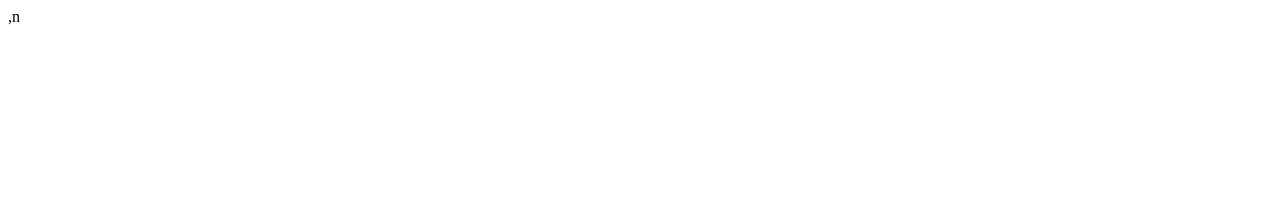
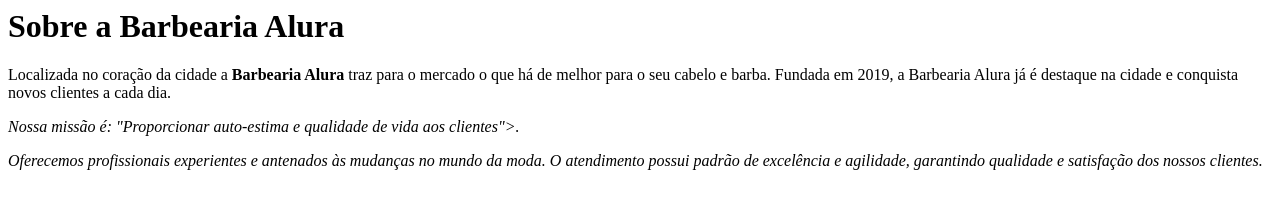
Before and after one commit to claragodoi/barbeariaalura, a plain HTML site: page index.html in a window 1280 px wide. Drawn offline with Linux system fonts and the light colour scheme.

Commit message:
Add files via upload

```diff
--- a/index.html
+++ b/index.html
@@ -1 +1,7 @@
-,n
+<h1>Sobre a Barbearia Alura</h1>
+
+<p>Localizada no coração da cidade a <strong>Barbearia Alura</strong> traz para o mercado o que há de melhor para o seu cabelo e barba. Fundada em 2019, a Barbearia Alura já é destaque na cidade e conquista novos clientes a cada dia.</p>
+
+<em><em>Nossa missão é: <strng>"Proporcionar auto-estima e qualidade de vida aos clientes"</strong>>.</em></p>
+
+<p> Oferecemos profissionais experientes e antenados às mudanças no mundo da moda. O atendimento possui padrão de excelência e agilidade, garantindo qualidade e satisfação dos nossos clientes.</p>
```
